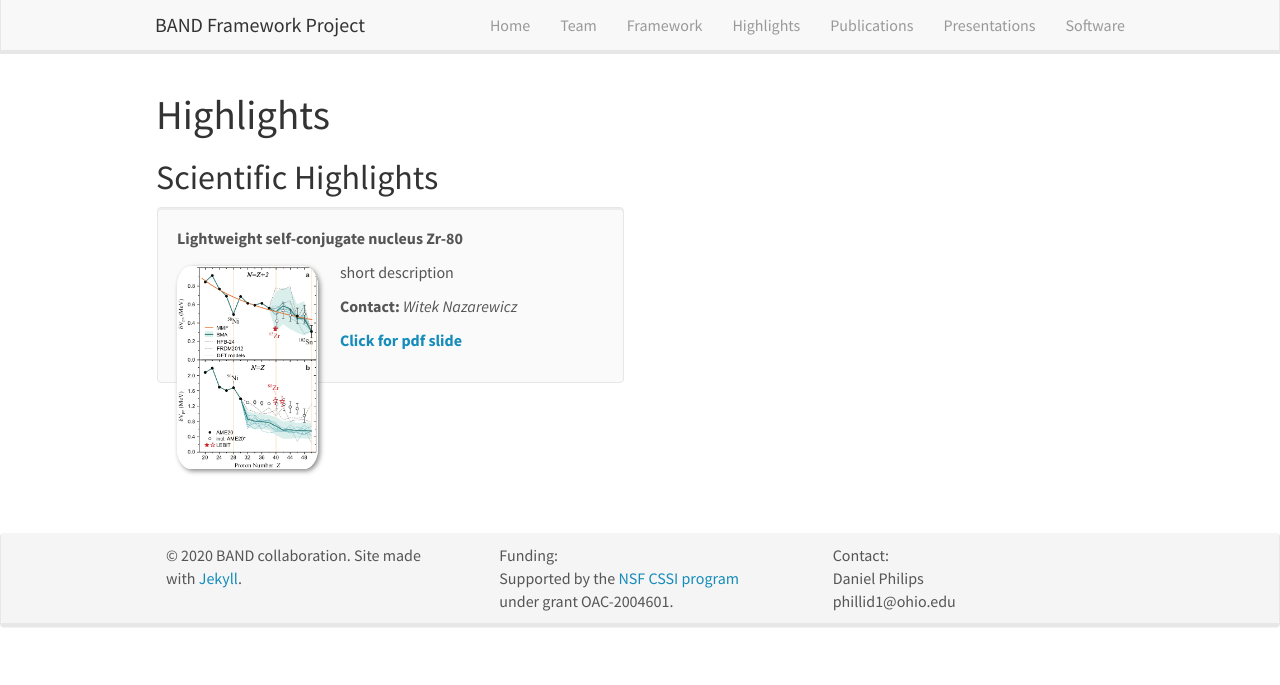
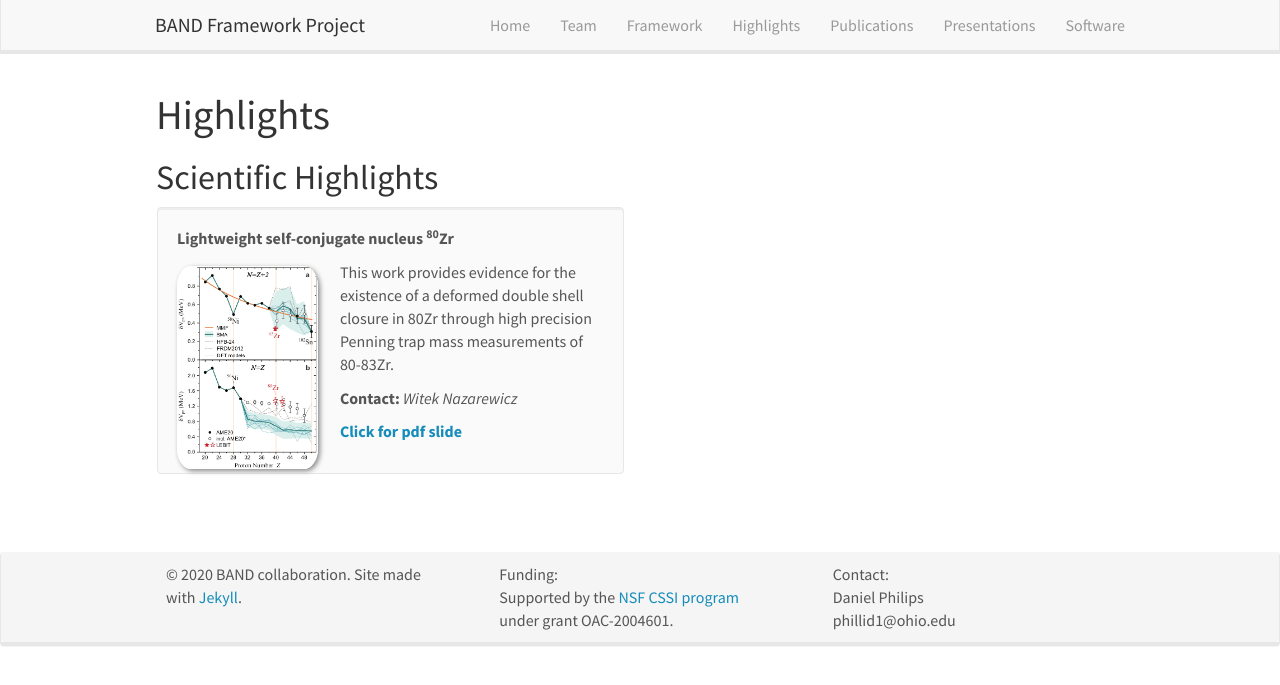
Before and after one commit to bandframework/bandframework.github.io, a Jekyll site: the page built from _pages/highlights.md, in a window 1280 px wide. Shown: the top 685 px of the page. Built offline with Jekyll 4.4.1, drawn with Linux system fonts in a browser that asks for light colours; nearby versions of some CDN libraries.

Commit message:
trying out highlights

```diff
--- a/_data/highlights.yml
+++ b/_data/highlights.yml
@@ -1,5 +1,7 @@
-- title: Lightweight self-conjugate nucleus Zr-80
-  description: short description
+- title: Lightweight self-conjugate nucleus <sup>80</sup>Zr
+  description: >
+    This work provides evidence for the existence of a deformed double shell closure in 80Zr
+    through high precision Penning trap mass measurements of 80-83Zr.
   image: 80Zr_fig.png
   contact: Witek Nazarewicz
   link:
```
